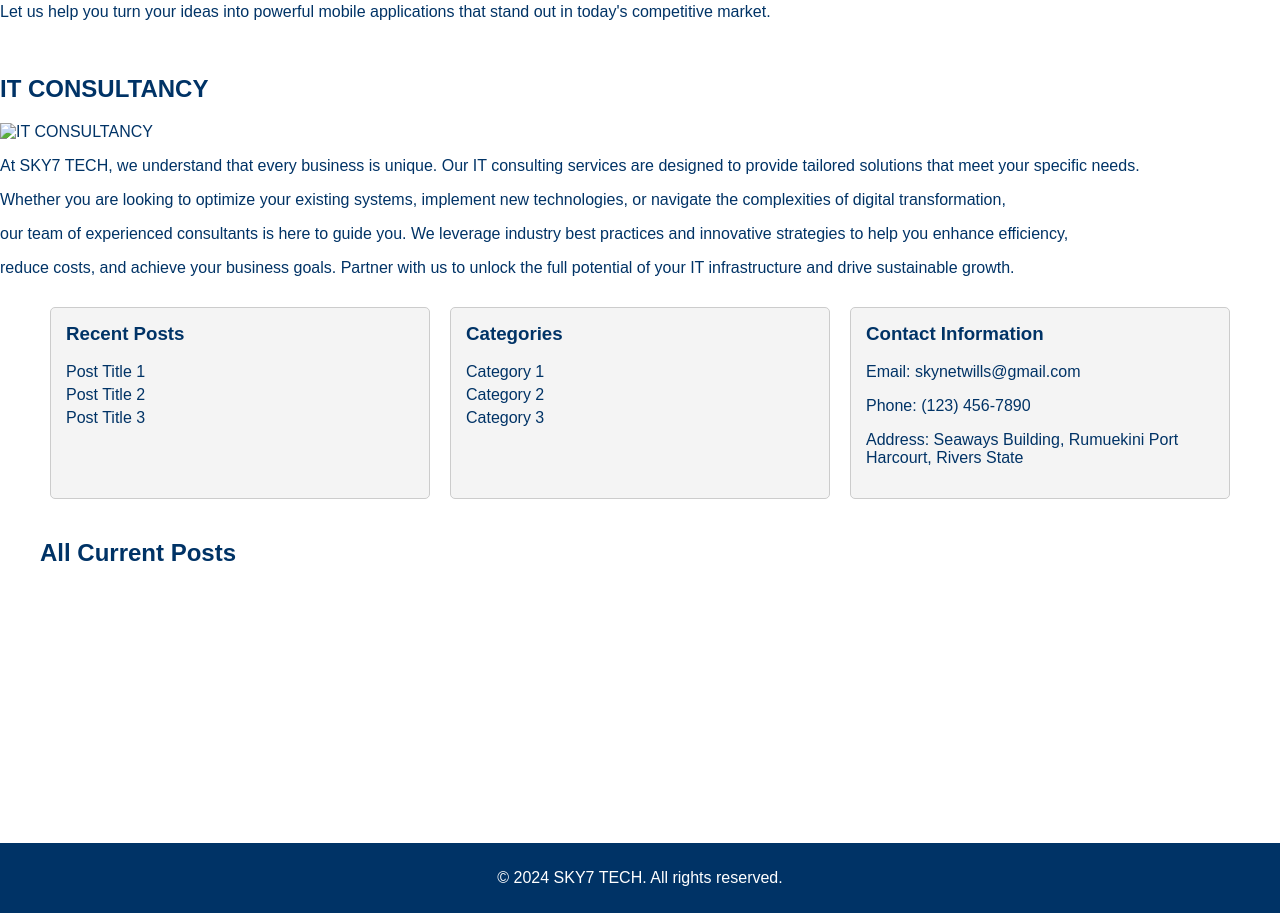
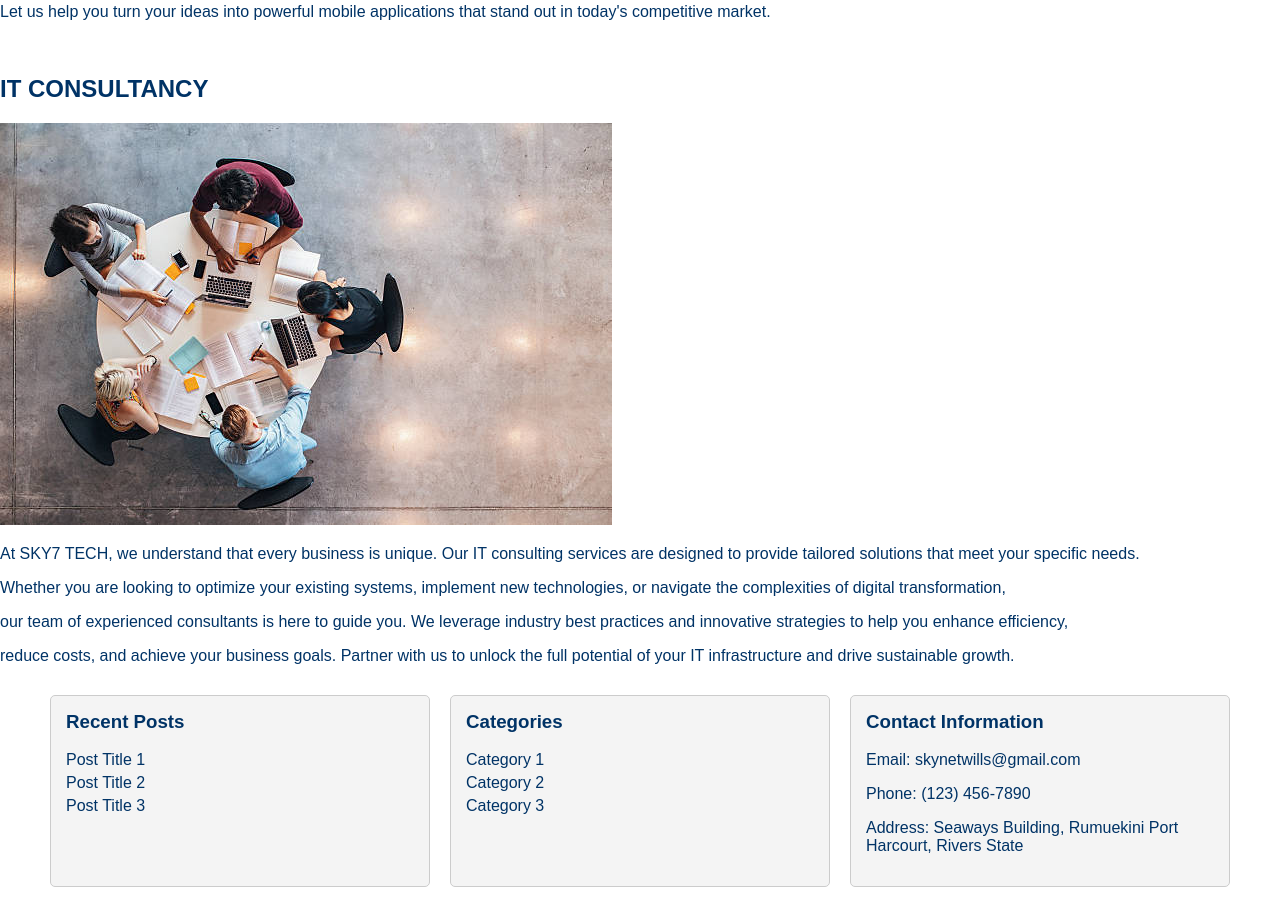
Before and after one commit to Skynet070/SKY7-TECH, a plain HTML site: page index.html in a window 1280 px wide. Shown: the part 2318-3238 px from the top of the page. Drawn offline with Linux system fonts and the light colour scheme.

Commit message:
Update index.html

```diff
--- a/index.html
+++ b/index.html
@@ -87,7 +87,7 @@
     <p>Let us help you turn your ideas into powerful mobile applications that stand out in today's competitive market.</P>
 <br>
     <h2>IT CONSULTANCY</h2>
-    <img src="image.png" alt="IT CONSULTANCY">
+    <img src="istockphoto-624695614-612x612.jpg" alt="IT CONSULTANCY">
     <p>At SKY7 TECH, we understand that every business is unique. Our IT consulting services are designed to provide tailored solutions that meet your specific needs.</p>
     <p>Whether you are looking to optimize your existing systems, implement new technologies, or navigate the complexities of digital transformation, </p>
     <p>our team of experienced consultants is here to guide you. We leverage industry best practices and innovative strategies to help you enhance efficiency, </p>
```
